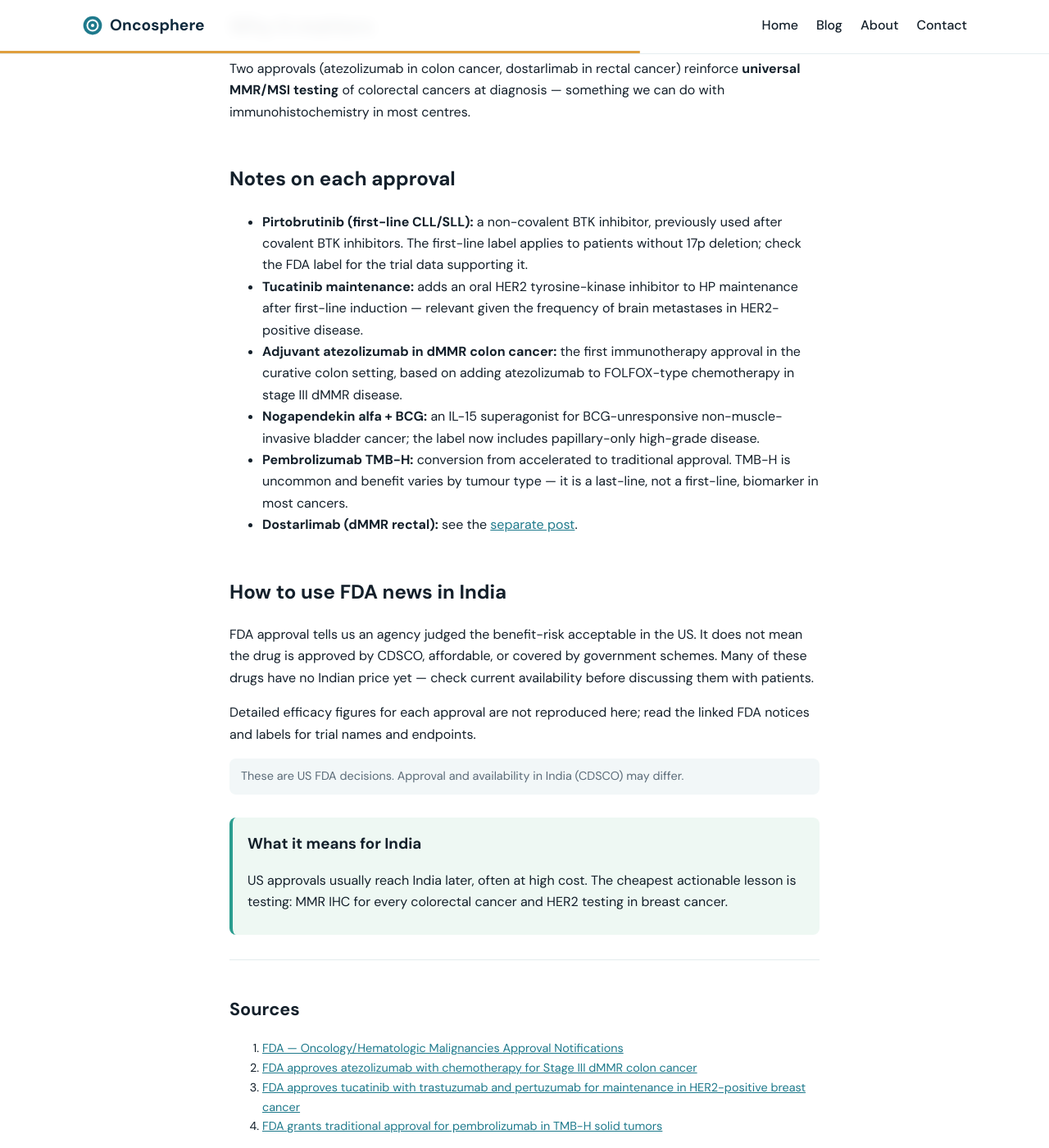
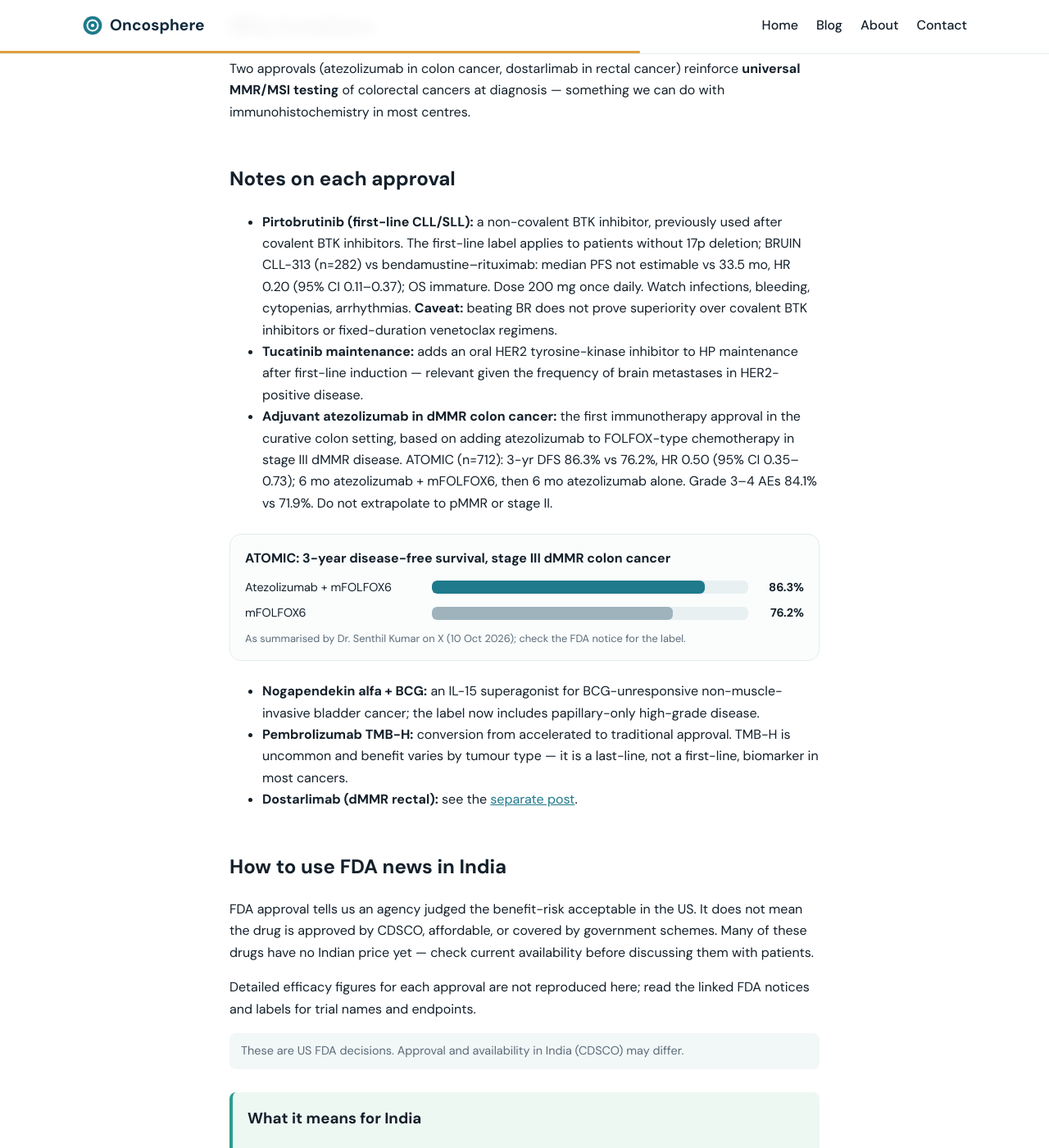
Before and after one commit to senthilstar/Oncosphere, a Jekyll site: the page built from _posts/2026-10-22-fda-oncology-approvals-october-2026.md, in a window 1280 px wide and 1400 px high, scrolled down 1295 px. Shown: the whole window at 82% size. Built offline with Jekyll 4.4.1, drawn with Linux system fonts in a browser that asks for light colours; some of the changed text lies outside the part shown.

Commit message:
FDA October roundup: add ATOMIC and BRUIN CLL-313 data from author's X thread, ATOMIC DFS chart

```diff
--- a/_posts/2026-10-22-fda-oncology-approvals-october-2026.md
+++ b/_posts/2026-10-22-fda-oncology-approvals-october-2026.md
@@ -1,11 +1,13 @@
 ---
 cover: approvals
-updated: 2026-10-24
+updated: 2026-10-26
 title: "FDA oncology approvals, October 2026: a roundup"
 category: Approvals
 audience: clinicians
 summary: Pirtobrutinib in first-line CLL, tucatinib maintenance in HER2+ breast cancer, adjuvant atezolizumab for dMMR colon cancer and more.
 sources:
+  - title: "Dr. Senthil Kumar on X — October 2026 oncology updates thread (ATOMIC, BRUIN CLL-313)"
+    url: https://x.com/esenthil84/status/2108801585904279856
   - title: FDA — Oncology/Hematologic Malignancies Approval Notifications
     url: https://www.fda.gov/drugs/resources-information-approved-drugs/oncology-cancerhematologic-malignancies-approval-notifications
   - title: FDA approves atezolizumab with chemotherapy for Stage III dMMR colon cancer
@@ -30,9 +32,11 @@ A busy month for US approvals. Summarised from the FDA's oncology approval notif
 Two approvals (atezolizumab in colon cancer, dostarlimab in rectal cancer) reinforce **universal MMR/MSI testing** of colorectal cancers at diagnosis — something we can do with immunohistochemistry in most centres.
 
 ## Notes on each approval
-- **Pirtobrutinib (first-line CLL/SLL):** a non-covalent BTK inhibitor, previously used after covalent BTK inhibitors. The first-line label applies to patients without 17p deletion; check the FDA label for the trial data supporting it.
+- **Pirtobrutinib (first-line CLL/SLL):** a non-covalent BTK inhibitor, previously used after covalent BTK inhibitors. The first-line label applies to patients without 17p deletion; BRUIN CLL-313 (n=282) vs bendamustine–rituximab: median PFS not estimable vs 33.5 mo, HR 0.20 (95% CI 0.11–0.37); OS immature. Dose 200 mg once daily. Watch infections, bleeding, cytopenias, arrhythmias. **Caveat:** beating BR does not prove superiority over covalent BTK inhibitors or fixed-duration venetoclax regimens.
 - **Tucatinib maintenance:** adds an oral HER2 tyrosine-kinase inhibitor to HP maintenance after first-line induction — relevant given the frequency of brain metastases in HER2-positive disease.
-- **Adjuvant atezolizumab in dMMR colon cancer:** the first immunotherapy approval in the curative colon setting, based on adding atezolizumab to FOLFOX-type chemotherapy in stage III dMMR disease.
+- **Adjuvant atezolizumab in dMMR colon cancer:** the first immunotherapy approval in the curative colon setting, based on adding atezolizumab to FOLFOX-type chemotherapy in stage III dMMR disease. ATOMIC (n=712): 3-yr DFS 86.3% vs 76.2%, HR 0.50 (95% CI 0.35–0.73); 6 mo atezolizumab + mFOLFOX6, then 6 mo atezolizumab alone. Grade 3–4 AEs 84.1% vs 71.9%. Do not extrapolate to pMMR or stage II.
+
+{% include chart.html title="ATOMIC: 3-year disease-free survival, stage III dMMR colon cancer" labels="Atezolizumab + mFOLFOX6|mFOLFOX6" values="86.3|76.2" max="100" unit="%" note="As summarised by Dr. Senthil Kumar on X (10 Oct 2026); check the FDA notice for the label." %}
 - **Nogapendekin alfa + BCG:** an IL-15 superagonist for BCG-unresponsive non-muscle-invasive bladder cancer; the label now includes papillary-only high-grade disease.
 - **Pembrolizumab TMB-H:** conversion from accelerated to traditional approval. TMB-H is uncommon and benefit varies by tumour type — it is a last-line, not a first-line, biomarker in most cancers.
 - **Dostarlimab (dMMR rectal):** see the [separate post]({{ '/dostarlimab-msi-h-rectal-cancer/' | relative_url }}).
```
